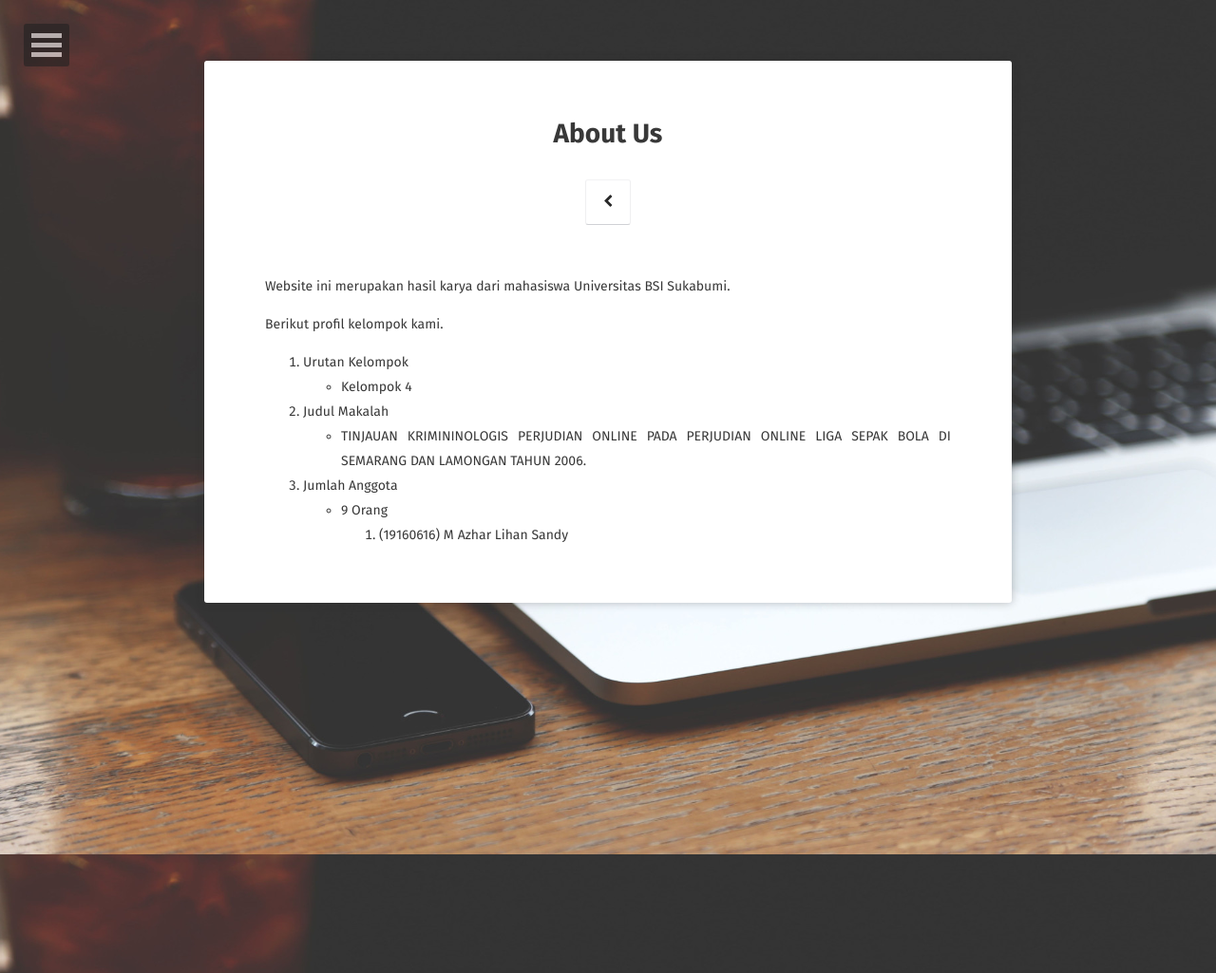
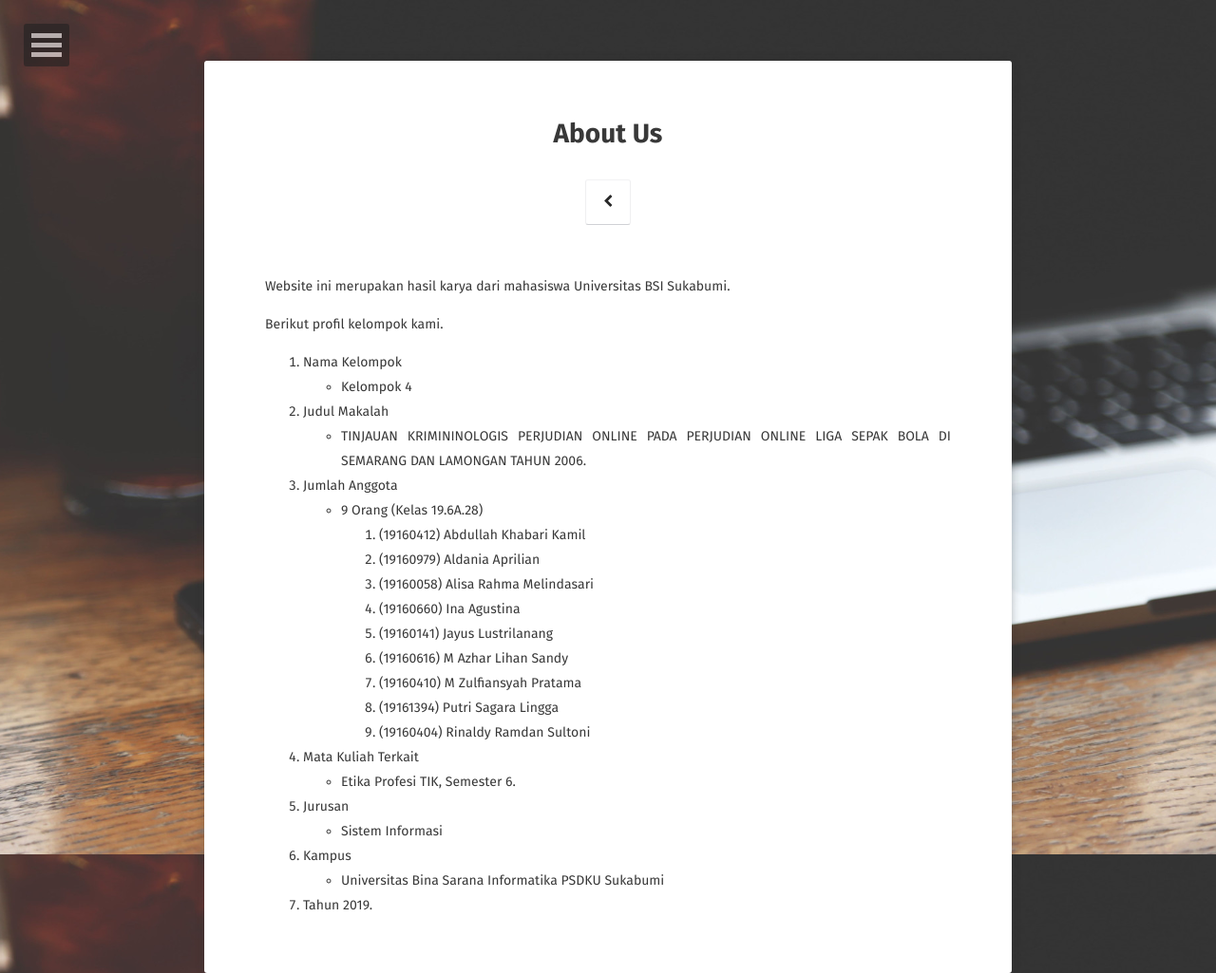
Before and after one commit to azharlihan/eptik-ubsi, a Jekyll site: the page built from about/index.md, in a window 1280 px wide. Shown: the whole page at 95% size. Built offline with Jekyll 4.4.1, drawn with Linux system fonts in a browser that asks for light colours; some web fonts are replaced.

Commit message:
Update index.md

```diff
--- a/about/index.md
+++ b/about/index.md
@@ -10,10 +10,25 @@ Website ini merupakan hasil karya dari mahasiswa Universitas BSI Sukabumi.
 
 Berikut profil kelompok kami.
 
-1. Urutan Kelompok
+1. Nama Kelompok
     - Kelompok 4
 2. Judul Makalah
     - TINJAUAN KRIMININOLOGIS PERJUDIAN ONLINE PADA PERJUDIAN ONLINE LIGA SEPAK BOLA DI SEMARANG DAN LAMONGAN TAHUN 2006.
 3. Jumlah Anggota
-    - 9 Orang
-    1. (19160616) M Azhar Lihan Sandy
+    - 9 Orang (Kelas 19.6A.28)
+        1. (19160412) Abdullah Khabari Kamil
+        2. (19160979) Aldania Aprilian
+        3. (19160058) Alisa Rahma Melindasari
+        4. (19160660) Ina Agustina
+        5. (19160141) Jayus Lustrilanang
+        6. (19160616) M Azhar Lihan Sandy
+        7. (19160410) M Zulfiansyah Pratama
+        8. (19161394) Putri Sagara Lingga
+        9. (19160404) Rinaldy Ramdan Sultoni
+4. Mata Kuliah Terkait
+    - Etika Profesi TIK, Semester 6.
+5. Jurusan
+    - Sistem Informasi
+6. Kampus
+    - Universitas Bina Sarana Informatika PSDKU Sukabumi
+7. Tahun 2019.
```
